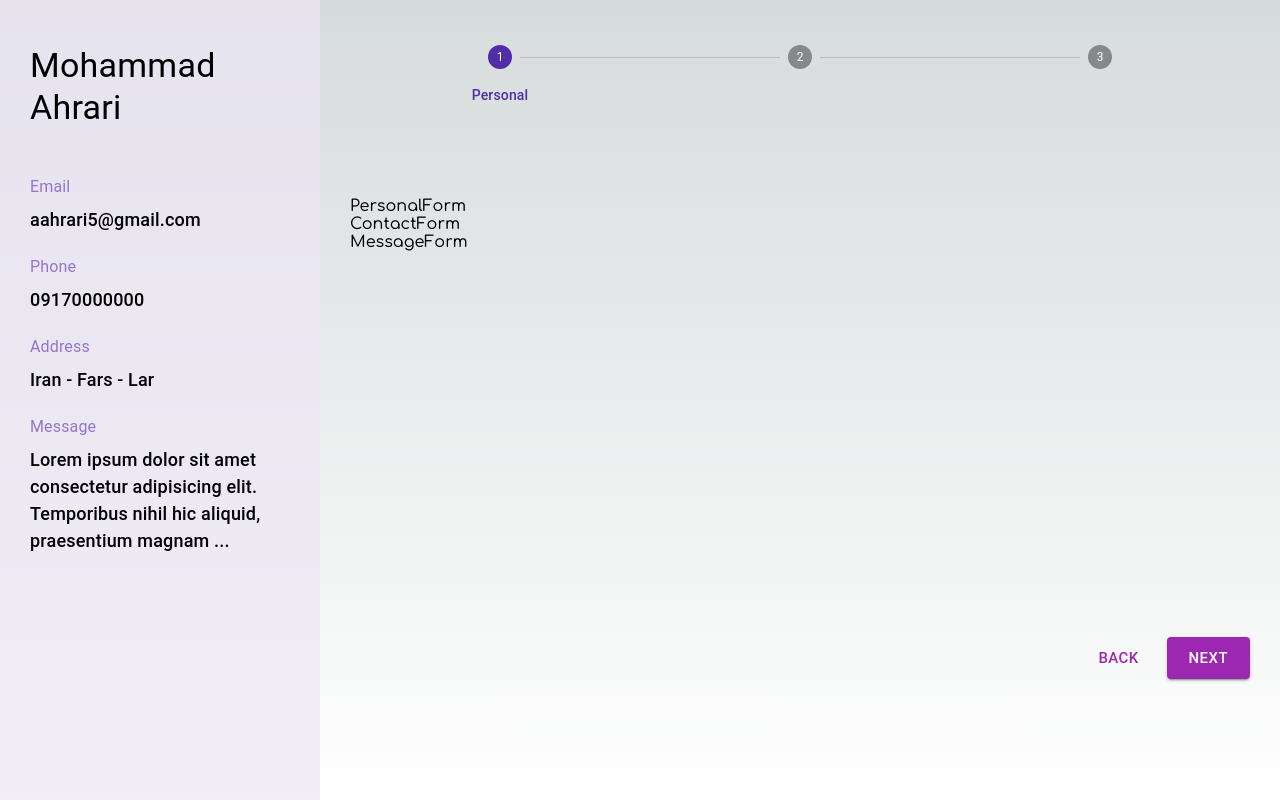
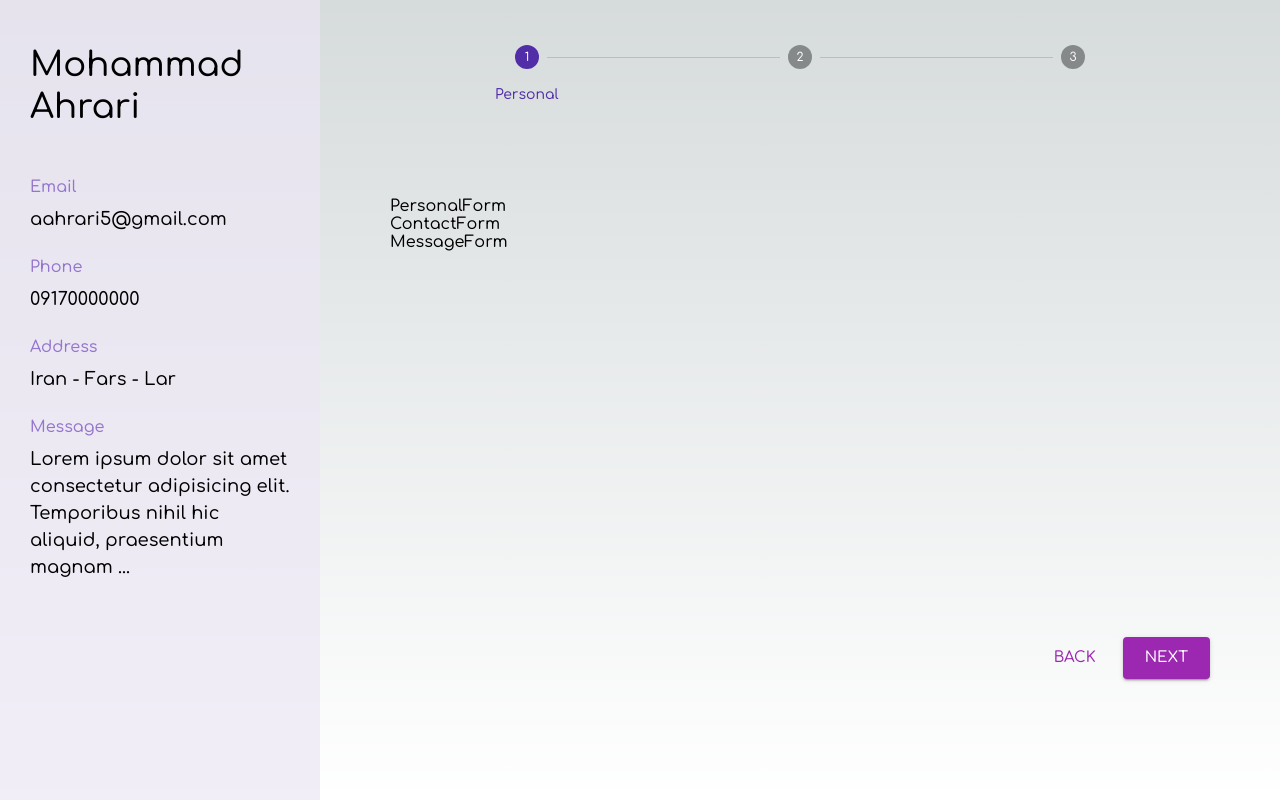
Before and after one commit to mohammad-moa/Multi-Step-Form, a Next.js app: page / in a window 1280 px wide. Built offline with nearby package versions, Linux system fonts and the light colour scheme.

Commit message:
added input common and reusable component and fixed home style and font page

```diff
--- a/app/(home)/layout.js
+++ b/app/(home)/layout.js
@@ -1,7 +1,7 @@
 import '@/styles/globals.css'
 import { Comfortaa } from 'next/font/google'
 
-const comfortaa = Comfortaa({
+export const comfortaa = Comfortaa({
   subsets: ["latin"],
   weight: ["300", "500", "700"]
 })
--- a/app/(home)/page.js
+++ b/app/(home)/page.js
@@ -2,17 +2,26 @@
 
 import LeftPanel from "@/components/LeftPanel/LeftPanel";
 import RightPanel from "@/components/RightPanel/RightPanel";
-import { Grid } from "@mui/material";
+import { Grid, ThemeProvider, createTheme } from "@mui/material";
+import { comfortaa } from "./layout";
+
+const theme = createTheme({
+  typography: {
+    fontFamily: comfortaa.style.fontFamily
+  }
+})
 
 export default function Home() {
   return (
-    <Grid container height={"100vh"}>
-      <Grid item lg={3} bgcolor={"#ede7f6b3"} p={"45px 30px"}>
-        <LeftPanel />
+    <ThemeProvider theme={theme}>
+      <Grid container height={"100vh"} justifyContent={"center"}>
+        <Grid item lg={3} bgcolor={"#ede7f6b3"} p={"45px 30px"}>
+          <LeftPanel />
+        </Grid>
+        <Grid item lg={9} p={"45px 70px"}>
+          <RightPanel />
+        </Grid>
       </Grid>
-      <Grid item lg={9} p={"45px 30px"}>
-        <RightPanel />
-      </Grid>
-    </Grid>
+    </ThemeProvider>
   )
 }
```
Also changed, not shown: components/Common/Input.jsx (added, +39 -0 lines).
